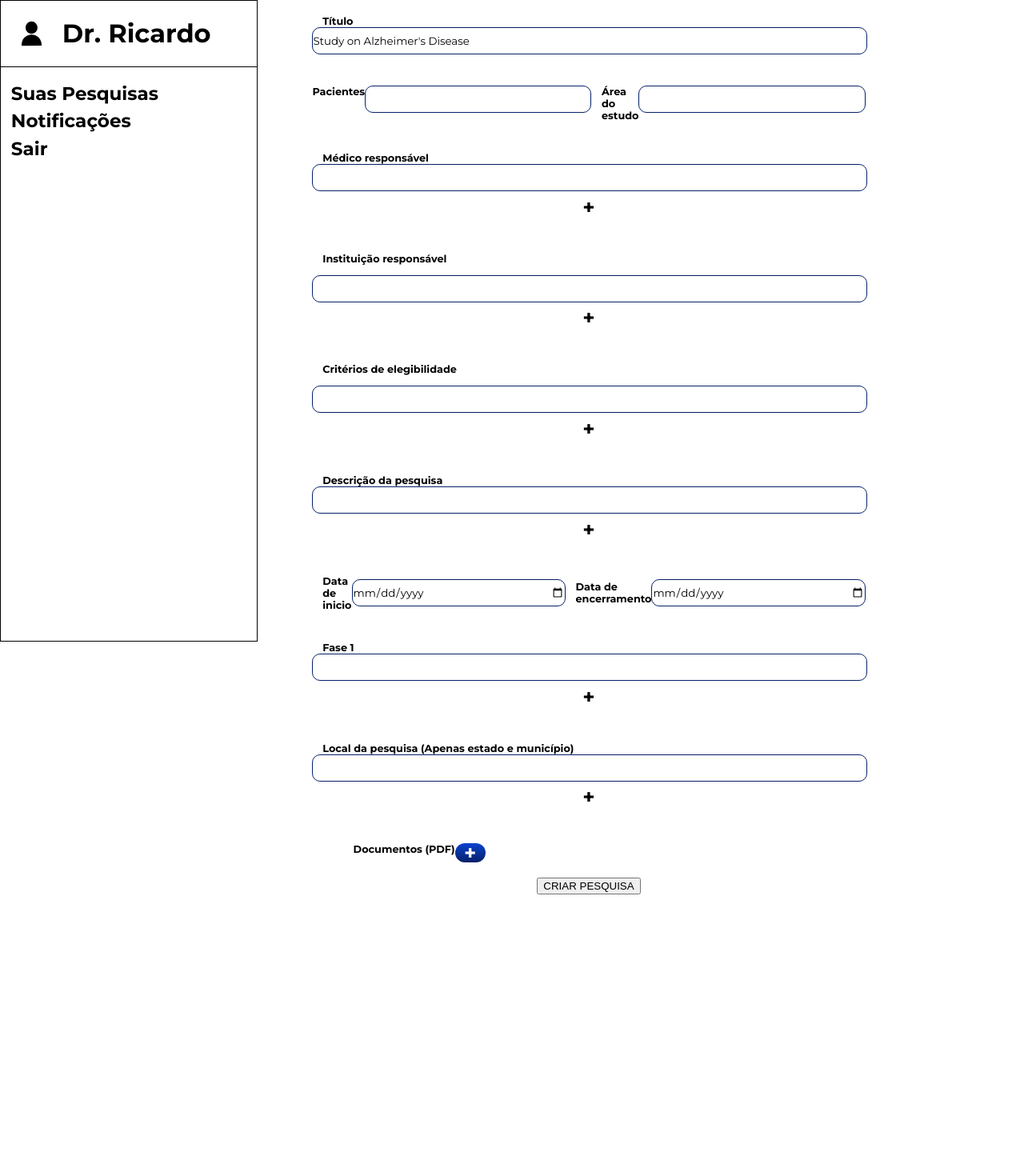
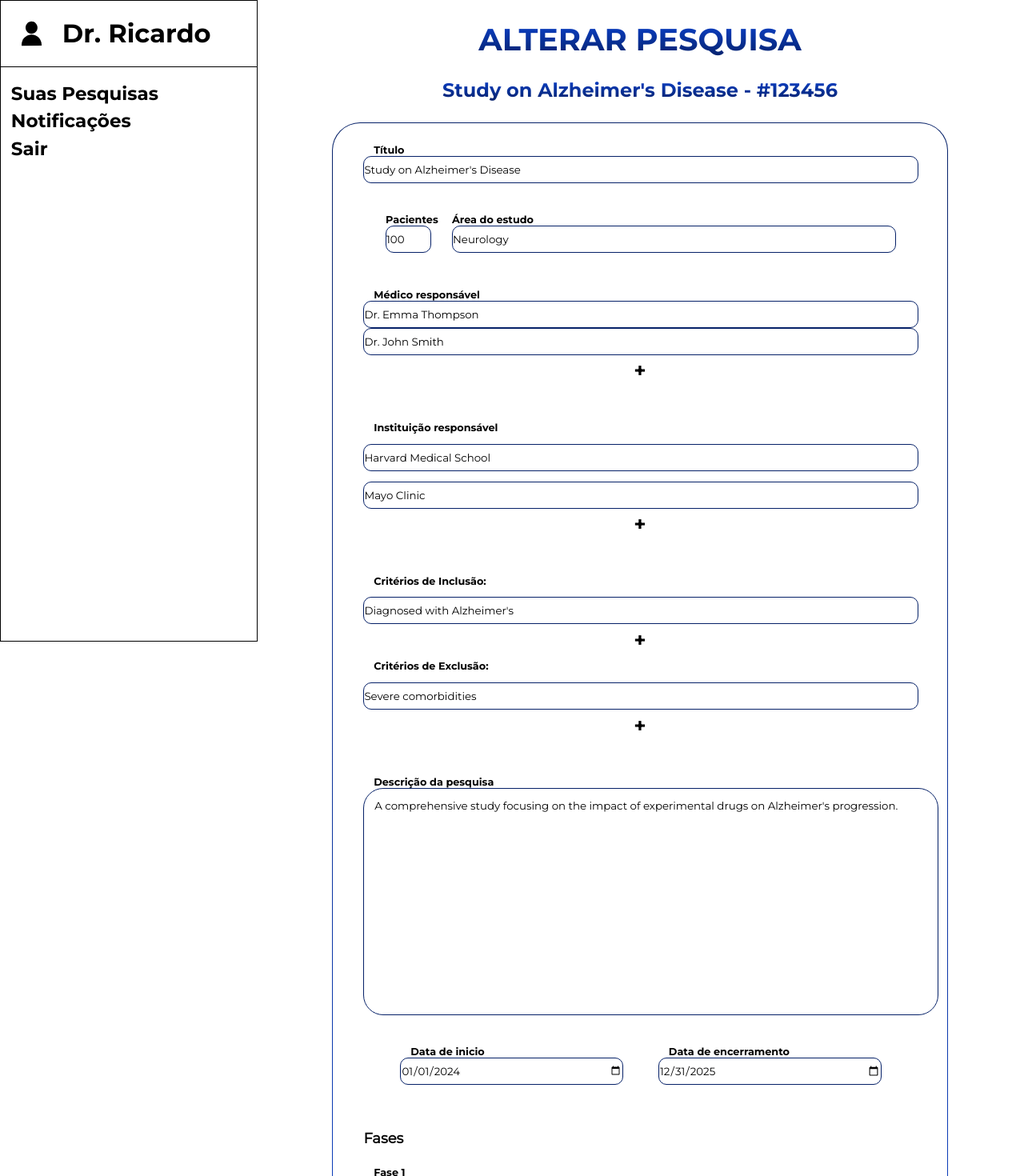
Before and after one commit to andrefilipe1310/inovamed-, a React (Vite) app in the folder frontend/vite/: page /representante/alterarpesquisa in a window 1280 px wide. Shown: the top 1470 px of the page at 80% size. Before the commit the page ends 1118 px from the top, so only its background shows below. Built offline with nearby package versions, Linux system fonts and the light colour scheme.

Commit message:
Alterações na pagina de alteração de pesquisa

```diff
--- a/frontend/vite/src/index.css
+++ b/frontend/vite/src/index.css
@@ -1,6 +1,4 @@
 body{
     margin:0px;
-    display: flex;
-    flex-direction: column;
-    align-items: center;
+
 }
--- a/frontend/vite/src/pages/Representante/PesquisaInfo.tsx
+++ b/frontend/vite/src/pages/Representante/PesquisaInfo.tsx
@@ -20,12 +20,12 @@ export default function RepPesquisaInfo(){
             <div style={{display:"flex", width:"20vw", justifyContent:"space-evenly"}}>
                 <div className="card-border">
                     <div className="container-button">
-                        <Link to={`/representante/alterarpesquisa?id=${pesqInfo?.id}`} className="button-to-edit">a</Link>
+                        <Link to={`/representante/alterarpesquisa?id=${pesqInfo?.id}`} className="button-to-edit"><img src="../../../public/pencil-icon.png" alt="" /></Link>
                     </div>
                 </div>
                 <div className="card-border">
                     <div className="container-button">
-                        <Link to={`/representante/infopaciente?id=${pesqInfo?.id}`} className="button-to-edit">a</Link>
+                        <Link to={`/representante/infopaciente?id=${pesqInfo?.id}`} className="button-to-edit"><img src="../../../public/users-icon.png" alt="" /></Link>
                     </div>
                 </div>
             </div>
--- a/frontend/vite/src/pages/Representante/alterarPesquisa.tsx
+++ b/frontend/vite/src/pages/Representante/alterarPesquisa.tsx
@@ -1,3 +1,4 @@
+import { useState } from 'react';
 import Navbar from '../../components/Navbar';
 import ResearchData from './sigleStudieTest.json'
 
@@ -58,74 +59,95 @@ export default function RepAlterarPesquisa(){
 
          const ResData:Study = ResearchData
 
+         const [qtMed,setqtMed] = useState(ResData.responsibleDoctors.map((med)=>(<input type='text' name='respMed' value={med} />)))
+         const [qtRespInst,setQtRespInst] = useState(ResData.institutions.map((res)=>(<input type='text' name='respInst' value={res} />)))
+         const [qtIncludeCriteria,setQtIncludeCriteria] = useState(ResData.criteria.requiredCondition.map((crit)=><input type='text' name='includeCriteria' value={crit} />))
+         const [qtExcludeCriteria,setQtExcludeCriteria] = useState(ResData.criteria.exclusionCriteria.map((crit)=><input type='text' name='excludeCriteria' value={crit} /> ))
+         const [fases,setFases] = useState(ResData.phases.map((fase)=><><label htmlFor="fases">Fase {fase.phaseNumber}</label><input type='text' name='fases' value={fase.description}/></> ))
+
           return(
             <>
               <Navbar/>
               <div className='container-page'>
-              <form className='form-new-research'>
+                <h1 className="title-page">ALTERAR PESQUISA</h1>
+                <h2 className='subtitle-page'>{ResData.title +" - #" +ResData.code}</h2>
+                <div className="card-border" style={{margin:"2vw 0vw"}}>
+                  <div className='form-new-research'>
                     <div className='session'>
                       <label htmlFor="title">Título</label>
                       <input type="text" name='title' value={ResData?.title} />
                     </div>
 
                     <div className='session'>
+                      <div>
                           <label htmlFor="pacients">Pacientes</label>
-                  <input type='number' name='pacients' />
+                          <input type='number' name='pacients'  value={ResData.numberOfPatients}/>
+                      </div>
+                      <div>
                           <label htmlFor="area">Área do estudo</label>
-                  <input type="text" name='area' />
+                          <input type="text" name='area' value={ResData.area} />
+                      </div>
                     </div>
 
                     <div className='session'>
                             <label htmlFor="respMed">Médico responsável</label>
-                  <input type='text' name='respMed' />
-                  <button>+</button>
+                            {qtMed}
+                            <button onClick={()=>setqtMed([...qtMed,<><input type='text' name='respMed' /><button onClick={()=>setqtMed(qtMed.slice(0, qtMed.length))}>-</button></>])}>+</button>
                         </div>
 
                         <div className='session'>
                             <label htmlFor="respInst">Instituição responsável</label>
-                  <input type='text' name='respInst' />
-                  <button>+</button>
+                            {qtRespInst}
+                            <button onClick={()=>setQtRespInst([...qtRespInst,<><input type='text' name='respInst' /><button onClick={()=>setQtRespInst(qtRespInst.slice(0, qtRespInst.length))}>-</button></>])}>+</button>
                         </div>
 
+
                         <div className='session'>
-                  <label htmlFor="criteria">Critérios de elegibilidade</label>
-                  <input type='text' name='criteria' />
-                  <button>+</button>
+                            <label htmlFor="includeCriteria">Critérios de Inclusão: </label>
+                            {qtIncludeCriteria}
+                            <button onClick={()=>setQtIncludeCriteria([...qtIncludeCriteria,<><input type='text' name='respInst' /><button onClick={()=>setQtIncludeCriteria(qtIncludeCriteria.slice(0, qtIncludeCriteria.length))}>-</button></>])}>+</button>
+                            <label htmlFor="excludeCriteria">Critérios de Exclusão: </label>
+                            {qtExcludeCriteria}
+                            <button onClick={()=>setQtExcludeCriteria([...qtExcludeCriteria,<><input type='text' name='respInst' /><button onClick={()=>setQtExcludeCriteria(qtExcludeCriteria.slice(0, qtExcludeCriteria.length))}>-</button></>])}>+</button>
                         </div>
 
                         <div className='session'>
                             <label htmlFor="desc">Descrição da pesquisa</label>
-                  <input type='text' name='desc' />
-                  <button>+</button>
+                            <textarea name='desc' value={ResData.description} />
                         </div>
 
                         <div className='session'>
+                            <div>
                                 <label htmlFor="begginDate">Data de inicio</label>
-                  <input type='date' name='begginDate' />
+                                <input type='date' name='begginDate' value={ResData.studyDuration.startDate}/>
+                            </div>
+                            <div>
                                 <label htmlFor="endDate">Data de encerramento</label>
-                  <input type='date' name='endDate' />
+                                <input type='date' name='endDate' value={ResData.studyDuration.endDate} />
+                            </div>
                         </div>
 
                         <div className='session'>
-                  <label htmlFor="fases">Fase 1</label>
-                  <input type='text' name='fases' />
-                  <button>+</button>
+                            <p><strong>Fases</strong></p>
+                            {fases}
+                            <button onClick={()=>setFases([...fases,<><label>Fase {fases.length+1}</label><input type='text' name='fases' /><button onClick={()=>setFases(fases.slice(0,fases.length))}>-</button></>])}>+</button>
                         </div>
 
                         <div className='session'>
                             <label htmlFor="local"> Local da pesquisa (Apenas estado e município)</label>
-                  <input type='text' name='local' />
+                            <input type='text' name='local' value={ResData.location} />
+                        </div>
+
+                        <div className='session'>
+                            <label htmlFor="documents"> Documentos (PDF): </label>
+                            <div></div>
                             <button>+</button>
                         </div>
 
-                <div className='session'>
-                  <label htmlFor="documents"> Documentos (PDF)</label>
-                  <button>+</button>
+                        <button type="submit" className="send-data">CONFIRMAR ALTERAÇÕES</button>
+
                   </div>
-
-                <button type="submit">CRIAR PESQUISA</button>
-
-              </form>
+              </div>
             </div>
             </>
           )
--- a/frontend/vite/src/pages/Representante/listPesquisas.tsx
+++ b/frontend/vite/src/pages/Representante/listPesquisas.tsx
@@ -25,6 +25,7 @@ export default function RepListaPesquisas(){
                     </div>
                 ))}
             </div>
+            <Link to="/representante/novapesquisa" className="button-nova-pesquisa"> NOVA PESQUISA</Link>
         </div>
         </>
     )
--- a/frontend/vite/src/pages/Representante/novaPesquisa.tsx
+++ b/frontend/vite/src/pages/Representante/novaPesquisa.tsx
@@ -61,6 +61,7 @@ export default function RepNovaPesquisa(){
       const [qtRespInst,setQtRespInst] = useState([<input type='text' name='respInst' /> ])
       const [qtIncludeCriteria,setQtIncludeCriteria] = useState([<input type='text' name='includeCriteria' /> ])
       const [qtExcludeCriteria,setQtExcludeCriteria] = useState([<input type='text' name='excludeCriteria' /> ])
+      const [fases,setFases] = useState([<><label htmlFor="fases">Fase 1</label><input type='text' name='fases' /></> ])
 
 
     return(
@@ -68,7 +69,7 @@ export default function RepNovaPesquisa(){
        <Navbar/>
             <div className='container-page'>
                 <h1 className="title-page">NOVA PESQUISA</h1>
-                <div className="card-border">
+                <div className="card-border" style={{marginBottom:"2vw"}}>
                     <div className='form-new-research'>
                         <div className='session'>
                             <label htmlFor="title">Título</label>
@@ -124,15 +125,14 @@ export default function RepNovaPesquisa(){
                         </div>
 
                         <div className='session'>
-                            <label htmlFor="fases">Fase 1</label>
-                            <input type='text' name='fases' />
-                            <button>+</button>
+                            <p><strong>Fases</strong></p>
+                            {fases}
+                            <button onClick={()=>setFases([...fases,<><label>Fase {fases.length+1}</label><input type='text' name='fases' /><button onClick={()=>setFases(fases.slice(0,fases.length))}>-</button></>])}>+</button>
                         </div>
 
                         <div className='session'>
                             <label htmlFor="local"> Local da pesquisa (Apenas estado e município)</label>
                             <input type='text' name='local' />
-                            <button>+</button>
                         </div>
 
                         <div className='session'>
--- a/frontend/vite/src/pages/stylePages.css
+++ b/frontend/vite/src/pages/stylePages.css
@@ -194,6 +194,7 @@ align-items: center;
 /* REPRESENTANTE*/
 
 .container-page{
+
     padding-left: 25%;
     display: flex;
     flex-direction: column;
@@ -371,12 +372,17 @@ align-items: center;
     font-family: Montserrat-Bold;
     color: white;
     cursor: pointer;
+    display: flex;
+    align-items: center;
+    justify-content: center;
+    text-decoration: none;
   }
   .button-nova-pesquisa:focus{
     background: white;
     color: #0b42ce;
     transition: 0.3s;
   }
+
 
 
   /* PESQUISAINFO*/
@@ -422,7 +428,9 @@ align-items: center;
     align-items: center;
     justify-content: center;
   }
-
+  .button-to-edit img{
+    width: 65%;
+  }
   .section-1{
     width: 80%;
     display: flex;
@@ -459,6 +467,14 @@ align-items: center;
   }
 
   /* novapesquisa e alterarpesquisa*/
+  .subtitle-page{
+    font-family:  Montserrat-Bold;
+    background: linear-gradient(180deg, #0b42ce,#062168); /* Defina as cores do gradiente */
+    -webkit-background-clip: text; /* Recorta o background no texto */
+    -webkit-text-fill-color: transparent; /* Torna o texto transparente para mostrar o gradiente */
+    background-clip: text;
+    margin: 0px;
+  }
   .form-new-research{
     width: 60vw;
     background-color: white;
@@ -482,6 +498,7 @@ align-items: center;
   }
   .form-new-research label{
    margin-left: 1vw;
+   margin-top: 0.5vw;
   }
   .form-new-research .session{
     height: fit-content;
```
Lines whose indentation alone changed are shown as unchanged.
